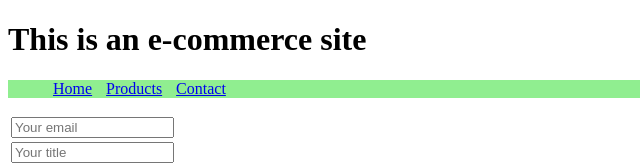
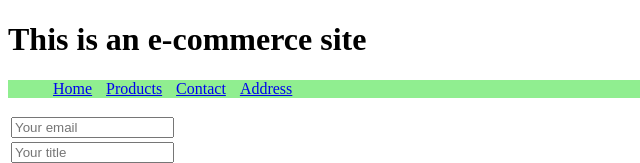
Before and after one commit to dragosbajenaru32/js1c10, a website: page public/html/contact.html in a window 1280 px wide. Shown: the top 163 px of the page, 0-640 px from the left. Drawn offline with Linux system fonts and the light colour scheme.

Commit message:
Update contact.html

```diff
--- a/public/html/contact.html
+++ b/public/html/contact.html
@@ -14,6 +14,7 @@
                 <li><a href="../index.html">Home</a></li>
                 <li><a href="../html/products.html">Products</a></li>
                 <li><a href="#">Contact</a></li>
+                <li><a href="#">Address</a></li>
             </ul>
         </div>
 
```
